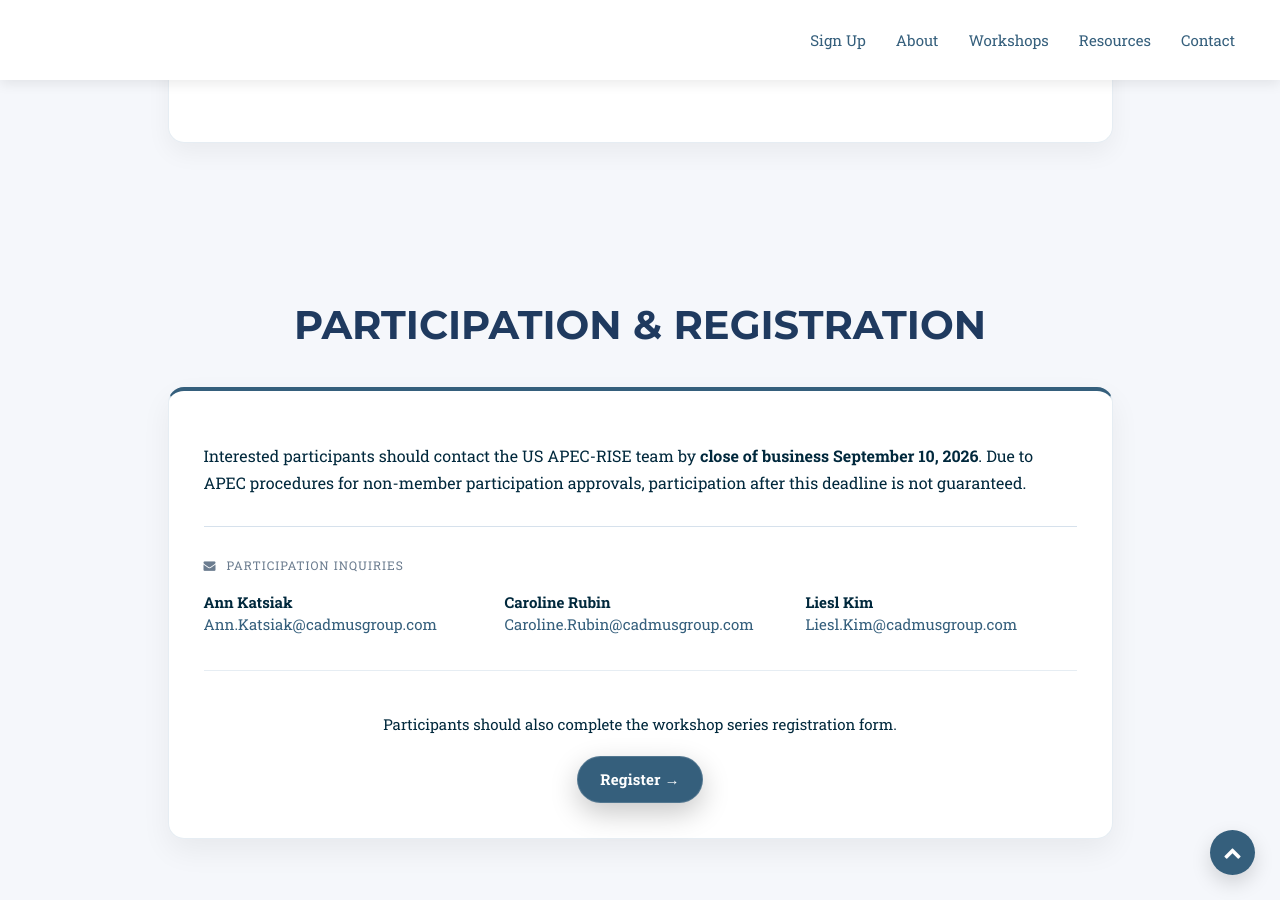
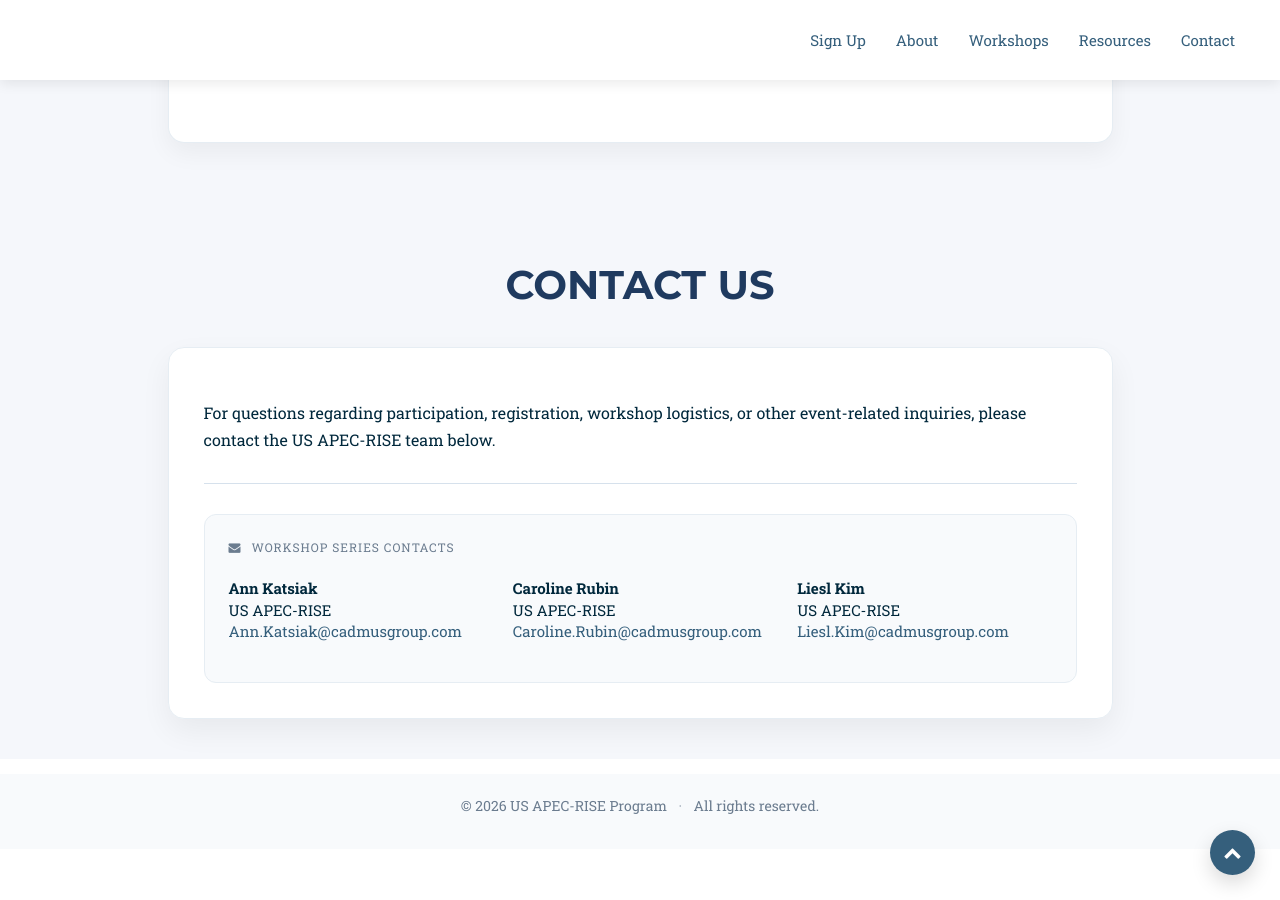
Before and after one commit to usapecrise/singapore-digital-cluster, a Jekyll site: the page built from index.html, in a window 1280 px wide and 900 px high, scrolled down 4363 px. Built offline with Jekyll 4.4.1, drawn with Linux system fonts in a browser that asks for light colours; nearby versions of some CDN libraries; some web fonts are replaced; library files that are not in the unit come from our copies.

Commit message:
Update contact.html

```diff
--- a/_includes/2016_data/contact.html
+++ b/_includes/2016_data/contact.html
@@ -1,9 +1,9 @@
-<section id="register" style="background:#f5f7fb; padding:80px 0;">
+<section id="contact" style="background:#f5f7fb; padding:40px 0;">
   <div class="container">
 
     <!-- TITLE -->
     <div class="text-center">
-      <h2 class="section-heading">Participation & Registration</h2>
+      <h2 class="section-heading">Contact Us</h2>
     </div>
 
     <!-- CONTENT CARD -->
@@ -16,51 +16,60 @@
           padding:35px;
           box-shadow:0 12px 30px rgba(0,0,0,0.06);
           border:1px solid #e6edf3;
-          border-top:4px solid #355f7c;
         ">
 
           <!-- INTRO -->
           <p style="font-size:16px; line-height:1.7;">
-            Interested participants should contact the US APEC-RISE team by
-            <strong>close of business September 10, 2026</strong>.
-            Due to APEC procedures for non-member participation approvals,
-            participation after this deadline is not guaranteed.
+            For questions regarding participation, registration, workshop logistics,
+            or other event-related inquiries, please contact the US APEC-RISE team below.
           </p>
 
           <hr style="margin:30px 0; border-color:#d6e1ec;">
 
-          <!-- CONTACTS -->
+          <!-- CONTACT CARD -->
+          <div style="
+            background:#f8fafc;
+            border:1px solid #e6edf3;
+            border-radius:12px;
+            padding:24px;
+          ">
+
+            <!-- CARD LABEL -->
             <div style="
               font-size:12px;
               text-transform:uppercase;
               letter-spacing:1px;
               color:#6b7c8f;
-            margin-bottom:18px;
+              margin-bottom:22px;
             ">
               <i class="fa fa-envelope" style="margin-right:6px;"></i>
-            Participation Inquiries
+              Workshop Series Contacts
             </div>
 
+            <!-- CONTACT GRID -->
             <div class="row">
 
-            <div class="col-md-4" style="margin-bottom:20px;">
+              <div class="col-md-4" style="margin-bottom:15px;">
                 <strong>Ann Katsiak</strong><br>
+                US APEC-RISE<br>
                 <a href="mailto:Ann.Katsiak@cadmusgroup.com"
                    style="color:#355f7c; text-decoration:none;">
                   Ann.Katsiak@cadmusgroup.com
                 </a>
               </div>
 
-            <div class="col-md-4" style="margin-bottom:20px;">
+              <div class="col-md-4" style="margin-bottom:15px;">
                 <strong>Caroline Rubin</strong><br>
+                US APEC-RISE<br>
                 <a href="mailto:Caroline.Rubin@cadmusgroup.com"
                    style="color:#355f7c; text-decoration:none;">
                   Caroline.Rubin@cadmusgroup.com
                 </a>
               </div>
 
-            <div class="col-md-4" style="margin-bottom:20px;">
+              <div class="col-md-4" style="margin-bottom:15px;">
                 <strong>Liesl Kim</strong><br>
+                US APEC-RISE<br>
                 <a href="mailto:Liesl.Kim@cadmusgroup.com"
                    style="color:#355f7c; text-decoration:none;">
                   Liesl.Kim@cadmusgroup.com
@@ -69,29 +78,12 @@
 
             </div>
 
-          <!-- REGISTRATION -->
-          <div style="
-            margin-top:15px;
-            padding-top:25px;
-            border-top:1px solid #e6edf3;
-            text-align:center;
-          ">
-
-            <p style="font-size:15px; margin-bottom:18px;">
-              Participants should also complete the workshop series registration form.
-            </p>
-
-            <a href="INSERT-REGISTRATION-LINK"
-               target="_blank"
-               class="btn btn-xl btn-primary">
-              Register →
-            </a>
+          </div>
 
         </div>
 
       </div>
     </div>
-    </div>
 
   </div>
 </section>
```
Lines whose indentation alone changed are shown as unchanged.
